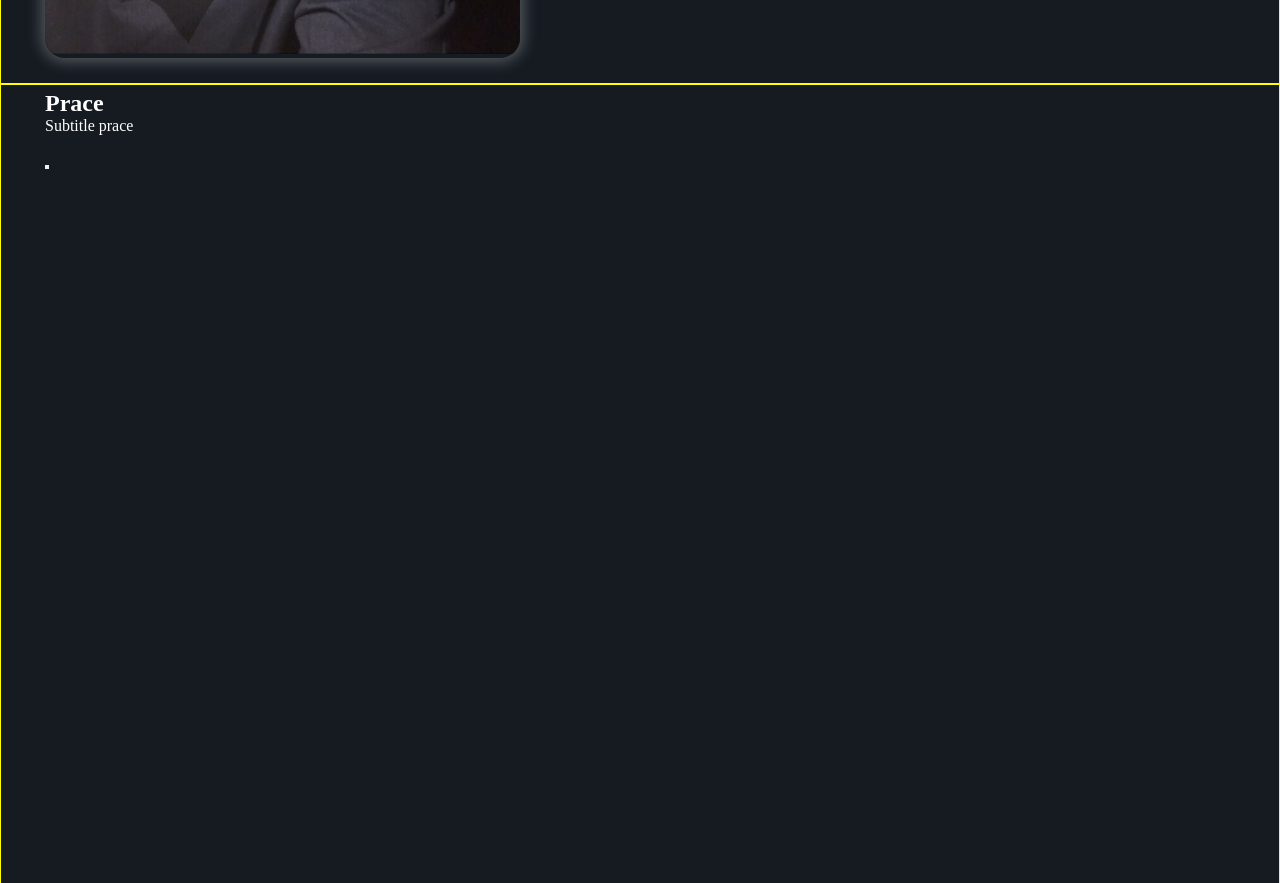
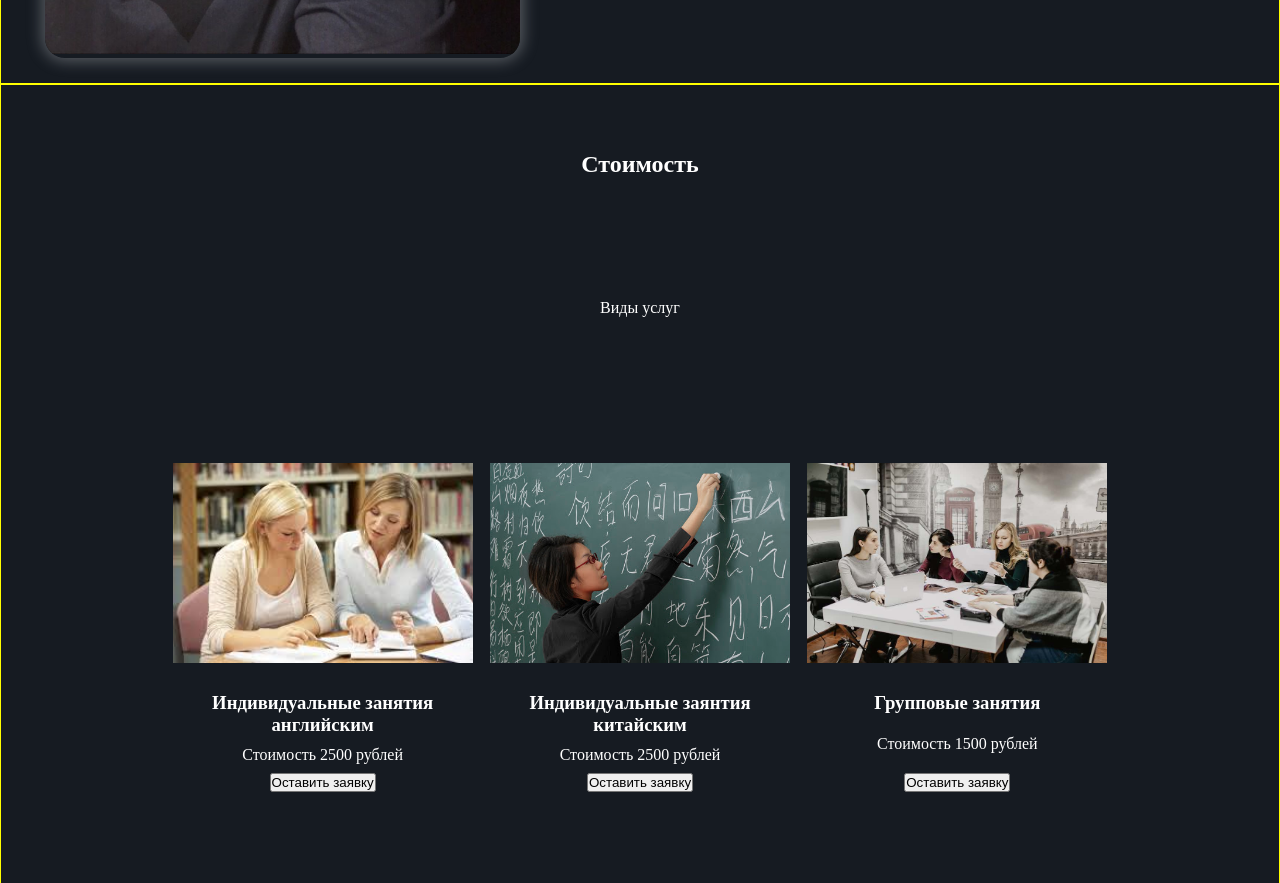
Before and after one commit to weezyvasya/sitevisitkanew, a website: page index.html in a window 1280 px wide. Shown: the part 1540-2423 px from the top of the page. Drawn offline with Linux system fonts and the light colour scheme.

Commit message:
sectionPrice

```diff
--- a/index.html
+++ b/index.html
@@ -51,18 +51,38 @@
                    </section>
                    <section class="main-section section-price">
                     <div class="container">
-                        <div class="section-content">
-                           <h2>Prace</h2>
-                           <p>Subtitle prace</p>
+                        <div class="section-content price-content">
+                           <h2>Стоимость</h2>
+                           <p>Виды услуг</p>
                            <div class="section-cards">
                             <div class="section-cards__card">
                                 <div class="card-header">
-                                    <img class="card-header__img" src="" alt="">
+                                    <img class="card-header__img" src="./img/individual.jpeg" alt="">
                                 </div>
                                 <div class="card-footer">
-                                    <h3 class="card-footer__title"></h3>
-                                    <p class="card-footer__subtitle"></p>
-                                    <button class="card-footer__btn"></button>
+                                    <h3 class="card-footer__title">Индивидуальные занятия английским</h3>
+                                    <p class="card-footer__subtitle">Стоимость 2500 рублей</p>
+                                    <button class="card-footer__btn">Оставить заявку</button>
+                                </div>
+                            </div>
+                            <div class="section-cards__card">
+                                <div class="card-header">
+                                    <img class="card-header__img" src="./img/chinaclass.jpg" alt="">
+                                </div>
+                                <div class="card-footer">
+                                    <h3 class="card-footer__title">Индивидуальные заянтия китайским</h3>
+                                    <p class="card-footer__subtitle">Стоимость 2500 рублей</p>
+                                    <button class="card-footer__btn">Оставить заявку</button>
+                                </div>
+                            </div>
+                            <div class="section-cards__card">
+                                <div class="card-header">
+                                    <img class="card-header__img" src="./img/изучение-китайского-в-группах.jpg" alt="">
+                                </div>
+                                <div class="card-footer">
+                                    <h3 class="card-footer__title">Групповые занятия</h3>
+                                    <p class="card-footer__subtitle">Стоимость 1500 рублей</p>
+                                    <button class="card-footer__btn">Оставить заявку</button>
                                 </div>
                             </div>
                            </div>
--- a/scss/index.scss
+++ b/scss/index.scss
@@ -4,4 +4,5 @@
 @import 'main.scss';
 @import 'footer.scss';
 @import 'sectionWelcome.scss';
-@import 'sectionAbout.scss'
+@import 'sectionAbout.scss';
+@import 'sectionPrice.scss'
--- /dev/null
+++ b/scss/sectionPrice.scss
@@ -0,0 +1,35 @@
+.price-content{
+    display: flex;
+    flex-direction: column;
+    align-items: center;
+    justify-content: space-around;
+}
+.section-cards{
+    @include position(space-around);
+    width: 80%;
+}
+.section-cards__card{
+    display: flex;
+    flex-direction: column;
+    align-items: center;
+    justify-content: space-evenly;
+    width: 400px;
+    height: 380px;
+}
+.card-header__img{
+    width: 300px;
+    height: 200px;
+}
+.card-footer{
+    display: flex;
+    flex-direction: column;
+    align-items: center;
+    justify-content: space-between;
+    height: 100px;
+}
+.card-footer__title{
+    text-align: center;
+}
+.card-footer__btn{
+
+}
```
Also changed, not shown: img/chinaclass.jpg (added), img/individual.jpeg (added), img/изучение-китайского-в-группах.jpg (added), style/index.css.
